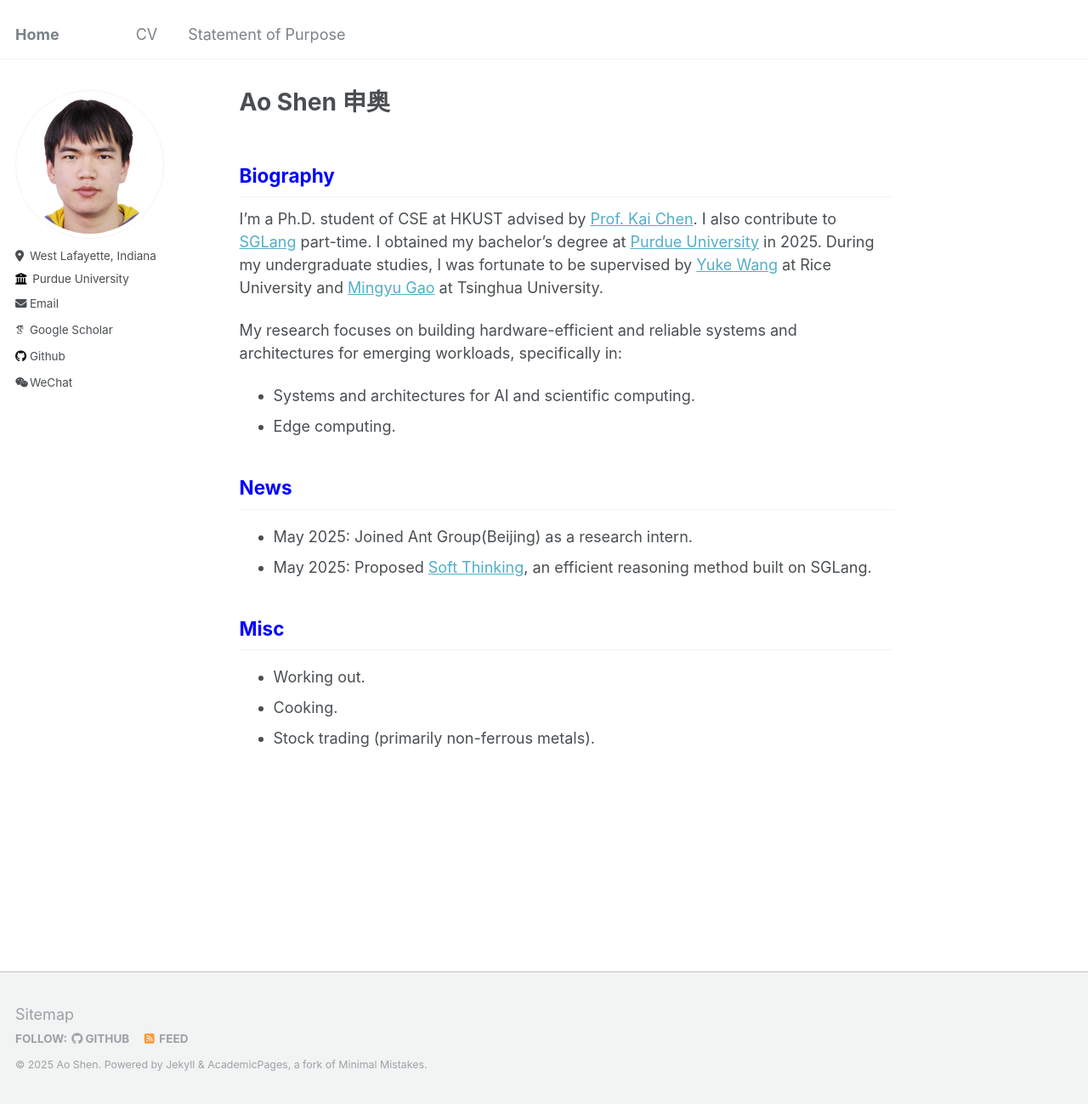
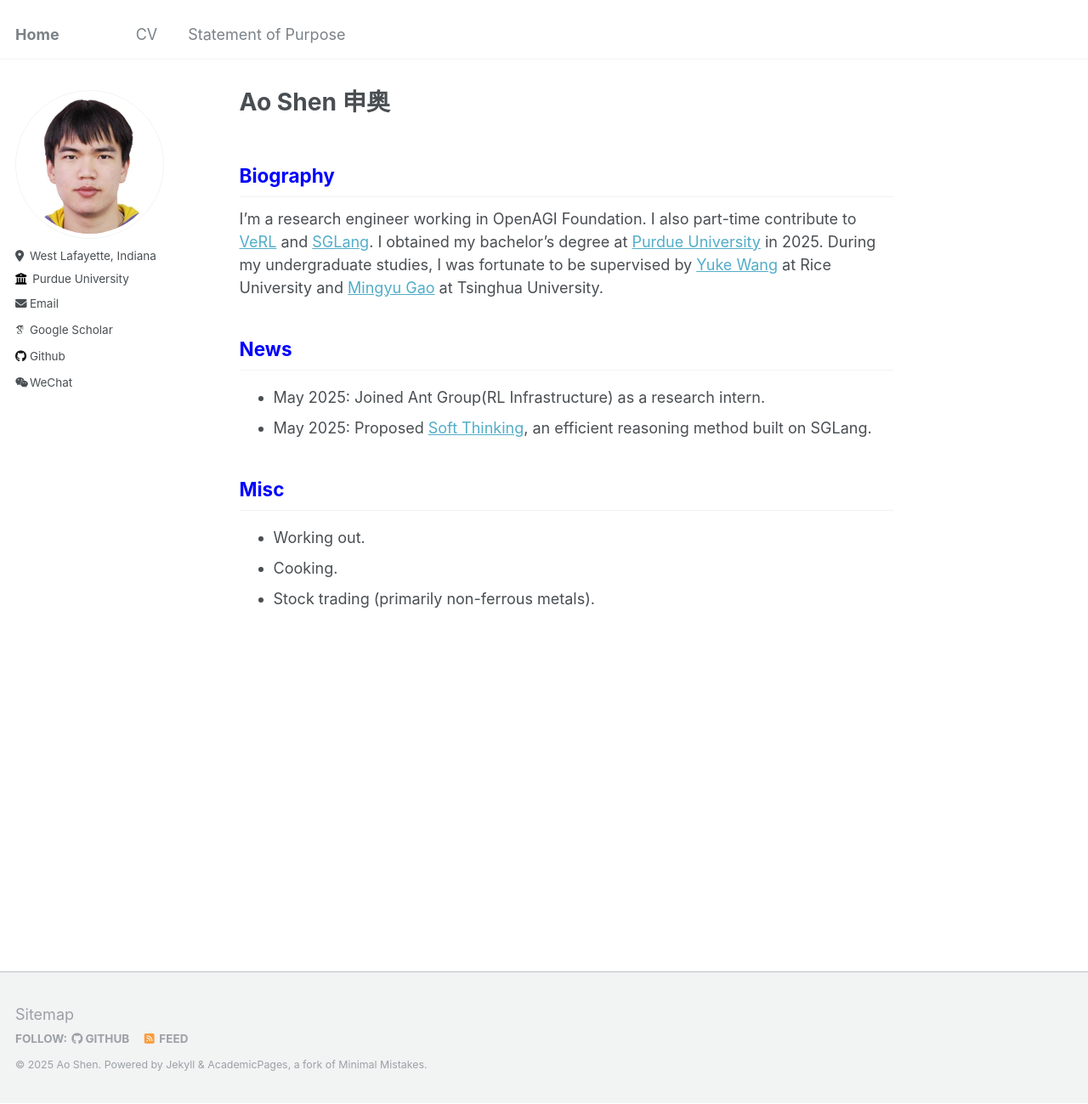
Before and after one commit to aoshen524/aoshen524.github.io, a Jekyll site: the page built from _pages/about.md, in a window 1280 px wide and 1299 px high. Shown: the whole window at 85% size. Built offline with Jekyll 4.4.1, drawn with Linux system fonts in a browser that asks for light colours; some web fonts are replaced.

Commit message:
Revise biography and internship information
Updated biography and research focus, changed internship details.

```diff
--- a/_pages/about.md
+++ b/_pages/about.md
@@ -11,19 +11,13 @@ redirect_from:
 <font color=blue>Biography</font>
 </h2>
 
-I'm a Ph.D. student of CSE at HKUST advised by <a href="https://cse.hkust.edu.hk/~kaichen/">Prof. Kai Chen</a>. I also contribute to <a href="https://github.com/sgl-project/sglang">SGLang</a> part-time. I obtained my bachelor's degree at <a href="https://www.purdue.edu/">Purdue University</a> in 2025. During my undergraduate studies, I was fortunate to be supervised by <a href="https://www.wang-yuke.com/about-me">Yuke Wang</a> at Rice University and <a href="http://people.iiis.tsinghua.edu.cn/~gaomy/">Mingyu Gao</a> at Tsinghua University.
-
-My research focuses on building hardware-efficient and reliable systems and architectures for emerging workloads, specifically in:
-<ul>
-    <li>Systems and architectures for AI and scientific computing.</li>
-    <li>Edge computing.</li>
-</ul>
+I'm a research engineer working in OpenAGI Foundation. I also part-time contribute to <a href="https://github.com/volcengine/verl/tree/main/verl">VeRL</a> and <a href="https://github.com/sgl-project/sglang">SGLang</a>. I obtained my bachelor's degree at <a href="https://www.purdue.edu/">Purdue University</a> in 2025. During my undergraduate studies, I was fortunate to be supervised by <a href="https://www.wang-yuke.com/about-me">Yuke Wang</a> at Rice University and <a href="http://people.iiis.tsinghua.edu.cn/~gaomy/">Mingyu Gao</a> at Tsinghua University.
 
 <h2 class="col">
 <font color=blue>News</font>
 </h2>
 
-- May 2025: Joined Ant Group(Beijing) as a research intern.
+- May 2025: Joined Ant Group(RL Infrastructure) as a research intern.
 - May 2025: Proposed <a href="https://arxiv.org/abs/2502.06155" style="color: #52ADC8; text-decoration: underline;">Soft Thinking</a>, an efficient reasoning method built on SGLang.
 
 <h2 class="col">
```
